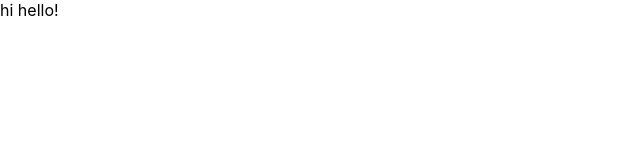
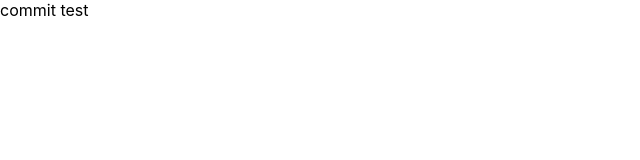
Before and after one commit to itslitulinchpin2/reactreduxbasicapp, a React (Create React App) app: page / in a window 1280 px wide. Shown: the top 160 px of the page, without its empty margins (0-640 px from the left). Built offline with nearby package versions, Linux system fonts and the light colour scheme.

Commit message:
commit test

```diff
--- a/src/App.js
+++ b/src/App.js
@@ -4,7 +4,7 @@ import './App.css';
 function App() {
   return (
     <div>
-      hi hello!
+      commit test
     </div>
   );
 }
```
